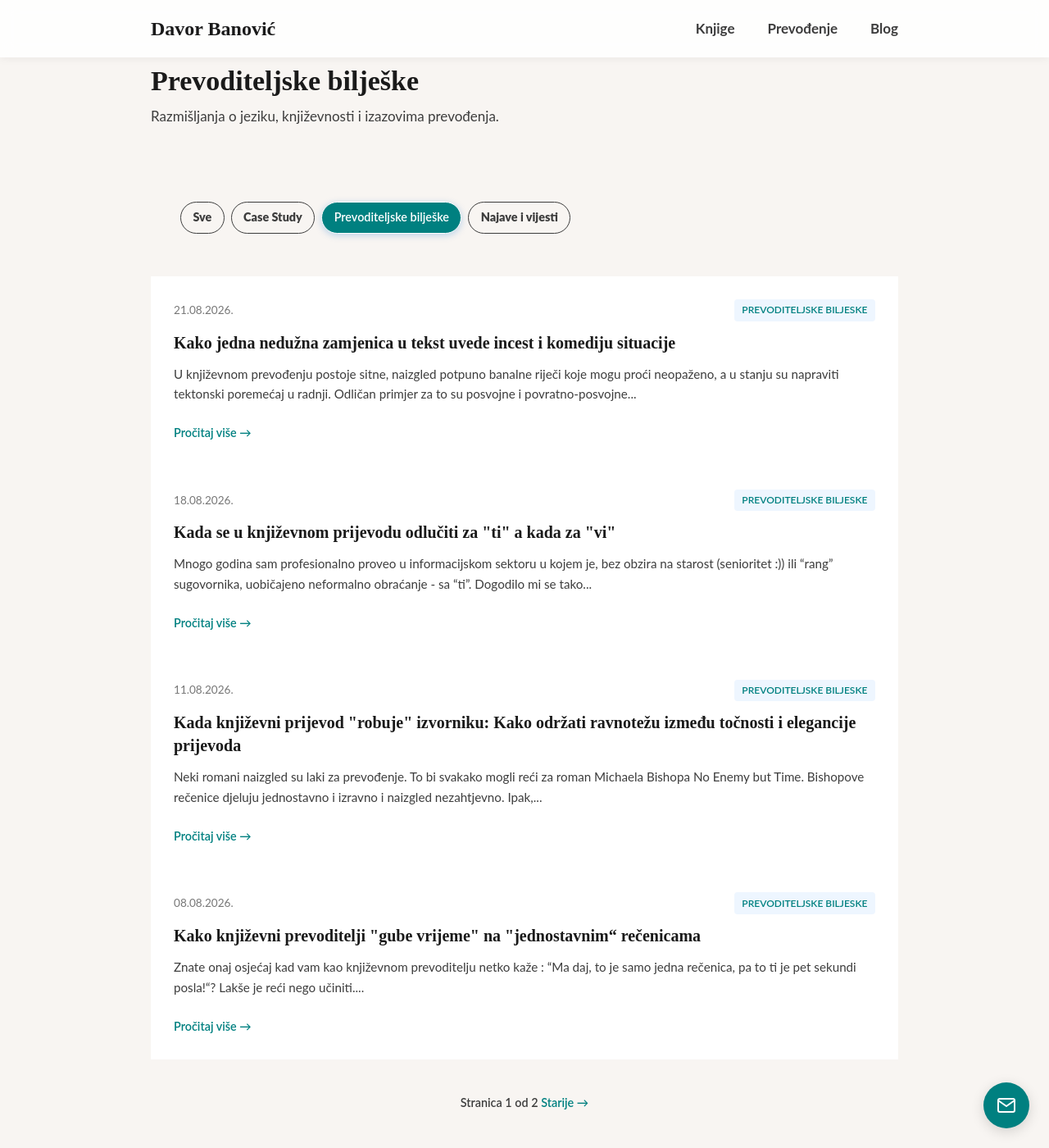
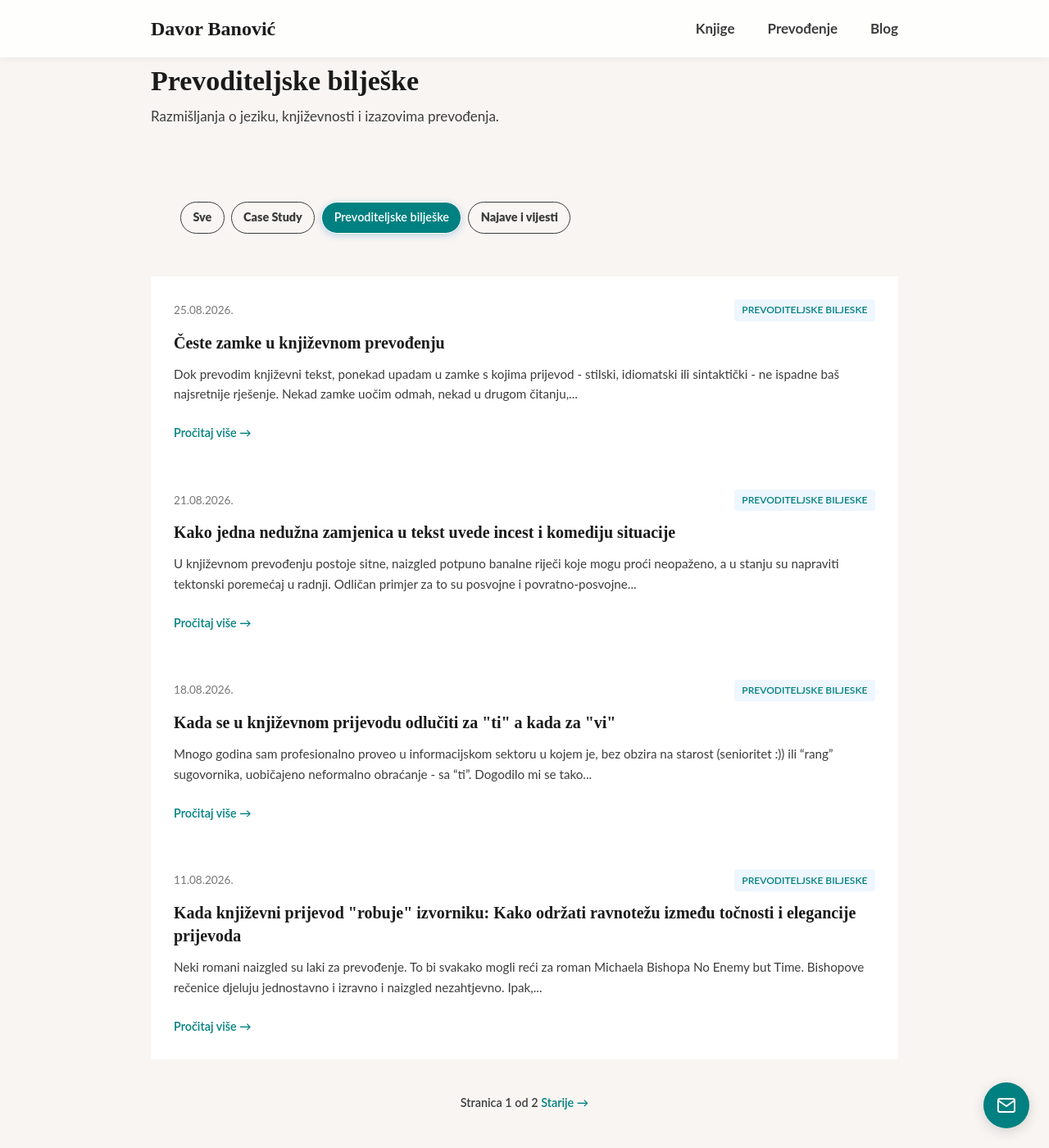
Before and after one commit to banovotz/banovotz.github.io, a Jekyll site: the page built from _pages/cat-biljeske.html, in a window 1280 px wide and 1400 px high. Shown: the whole window at 82% size. Built offline with Jekyll 4.4.1, drawn with Linux system fonts in a browser that asks for light colours; the list of posts is cut into pages by our own code.

Commit message:
New blog post -> publish in future

```diff
--- a/_posts/zamke.md
+++ b/_posts/2026-08-25-ceste-zamke-u knjizevnom-prevodenju.md
@@ -1,3 +1,12 @@
+---
+title: Česte zamke u književnom prevođenju
+layout: post
+date: '2026-08-25 10:10:21'
+category: prevoditeljske-biljeske
+image: assets/images/bernd-dittrich-IB00Tf3KaXg-unsplash.jpg
+description: 'Analiza šest vrsta "zamki" u književnom prevođenju s primjerima iz prakse. Stilski, idiomatski ili sintaktički ispravci koji književni prijevod čine puno tečnijim.'
+---
+
 Dok prevodim književni tekst, ponekad upadam u zamke s kojima prijevod - stilski, idiomatski ili sintaktički - ne ispadne baš najsretnije rješenje. Nekad zamke uočim odmah, nekad u drugom čitanju, no učinilo mi se vrijednim otići korak dalje i analizirati te pogreške. Radeći na prijevodu knjige Michael Bishopa, No Enemy But Time, kod naknadnih revizija sam u komentarima dokumenta ostavio zabilježen prvi prijevod. Nakon toga sam analizom utvrdio barem šest vrsta tih zamki. Donosim ih s primjerom slabijeg, prvog prijevoda za svaku od njih, te pripadajuće revidirane verzije prijevoda uz pojašnjenja redaktorskih zahvata.
 
 ### Jezični stil i ritam prijevoda
```
